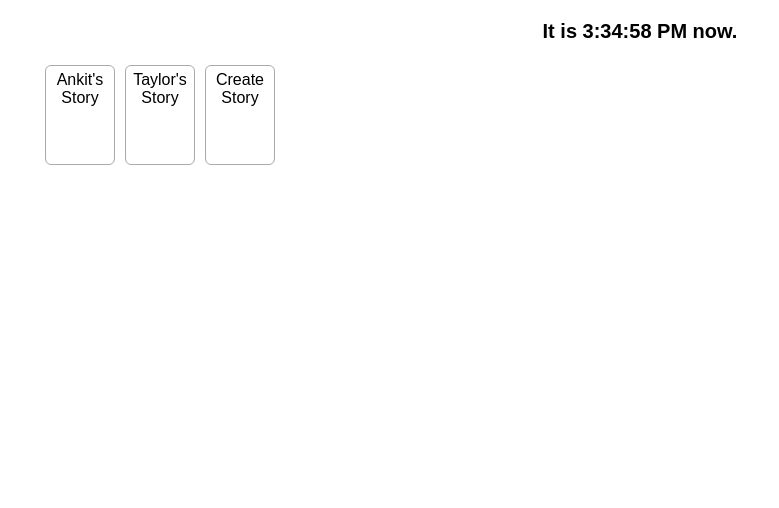
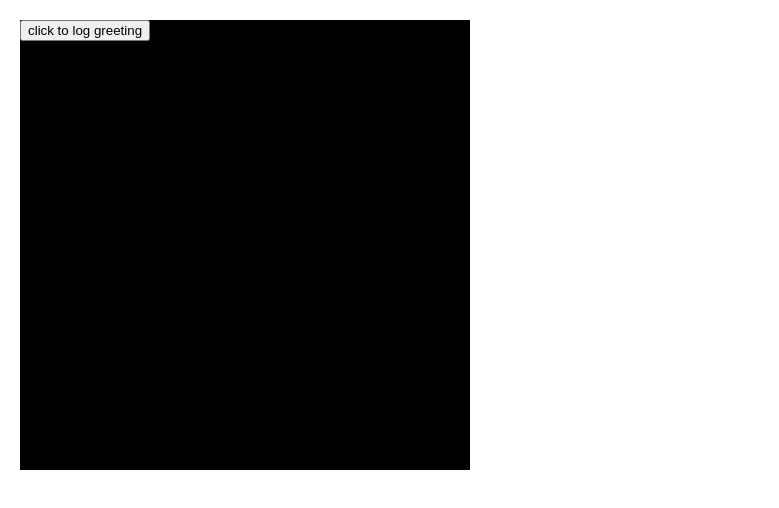
Before and after one commit to sethmwebi/mentors-with-joseph-react, a React (Vite) app: page / in a window 1280 px wide. Shown: the top 508 px of the page, without its empty margins (0-779 px from the left). Built offline with nearby package versions, Linux system fonts and the light colour scheme.

Commit message:
event handlers

```diff
--- a/src/App.jsx
+++ b/src/App.jsx
@@ -664,45 +664,82 @@ import Avatar from "./Avatar";
 //   );
 // }
 
-import { useState, useEffect } from "react";
-import StoryTray from "./StoryTray";
+// import { useState, useEffect } from "react";
+// import StoryTray from "./StoryTray";
+//
+// let initialStories = [
+//   { id: 0, label: "Ankit's Story" },
+//   { id: 1, label: "Taylor's Story" },
+// ];
+//
+// export default function App() {
+//   let [stories, setStories] = useState([...initialStories]);
+//   let time = useTime();
+//
+//   // HACK: Prevent the memory from growing forever while you read docs.
+//   // We're breaking our own rules here.
+//   if (stories.length > 100) {
+//     stories.length = 100;
+//   }
+//
+//   return (
+//     <div
+//       style={{
+//         width: "100%",
+//         height: "100%",
+//         textAlign: "center",
+//       }}
+//     >
+//       <h2>It is {time.toLocaleTimeString()} now.</h2>
+//       <StoryTray stories={stories} setStories={setStories} />
+//     </div>
+//   );
+// }
+//
+// function useTime() {
+//   const [time, setTime] = useState(() => new Date());
+//   useEffect(() => {
+//     const id = setInterval(() => {
+//       setTime(new Date());
+//     }, 1000);
+//     return () => clearInterval(id);
+//   }, []);
+//   return time;
+// }
+// import React from "react";
+// import Toolbar from "./toolbar";
+//
+// export default function App() {
+//   return (
+//     <Toolbar
+//       onPlayMOvie={() => alert("playing")}
+//       onUploadImage={() => alert("Uploading!")}
+//     />
+//   );
+// }
+import React from "react";
 
-let initialStories = [
-  { id: 0, label: "Ankit's Story" },
-  { id: 1, label: "Taylor's Story" },
-];
-
-export default function App() {
-  let [stories, setStories] = useState([...initialStories]);
-  let time = useTime();
-
-  // HACK: Prevent the memory from growing forever while you read docs.
-  // We're breaking our own rules here.
-  if (stories.length > 100) {
-    stories.length = 100;
-  }
-
+const App = () => {
   return (
     <div
+      onMouseEnter={() => console.log("You hovered over my territory")}
+      onMouseLeave={() => console.log("Oh no you left!")}
       style={{
-        width: "100%",
-        height: "100%",
-        textAlign: "center",
+        height: "450px",
+        width: "450px",
+        background: "black",
+        color: "white",
       }}
     >
-      <h2>It is {time.toLocaleTimeString()} now.</h2>
-      <StoryTray stories={stories} setStories={setStories} />
+      <button
+        onClick={() => {
+          console.log("hey Mr Donald");
+        }}
+      >
+        click to log greeting
+      </button>
     </div>
   );
-}
+};
 
-function useTime() {
-  const [time, setTime] = useState(() => new Date());
-  useEffect(() => {
-    const id = setInterval(() => {
-      setTime(new Date());
-    }, 1000);
-    return () => clearInterval(id);
-  }, []);
-  return time;
-}
+export default App;
--- /dev/null
+++ b/src/button.jsx
@@ -0,0 +1,5 @@
+import React from "react";
+
+export default function Button({ onClick, children }) {
+  return <button onClick={onClick}>{children}</button>;
+}
--- /dev/null
+++ b/src/toolbar.jsx
@@ -0,0 +1,11 @@
+import React from "react";
+import Button from "./button";
+
+export default function Toolbar({ onPlayMOvie, onUploadImage }) {
+  return (
+    <div>
+      <Button onClick={onPlayMOvie}>Play Movie</Button>
+      <Button onClick={onUploadImage}>Upload Image</Button>
+    </div>
+  );
+}
```
